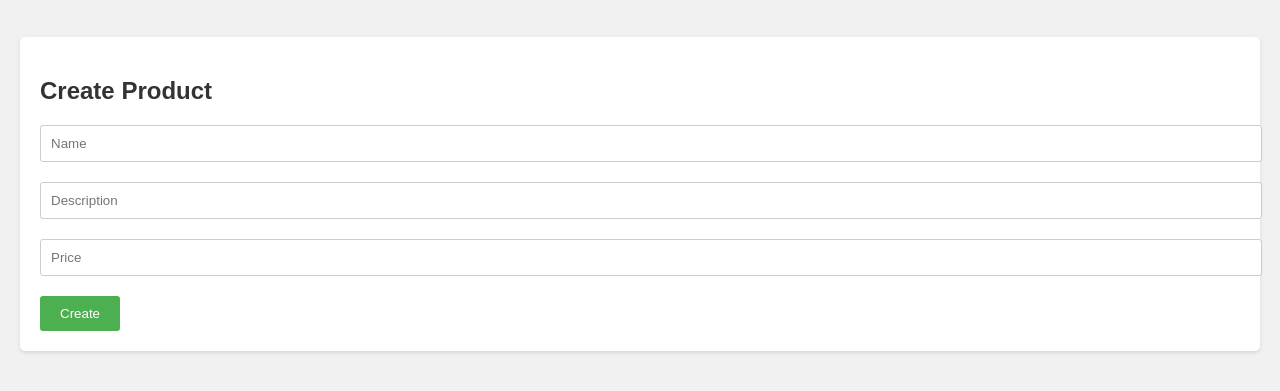
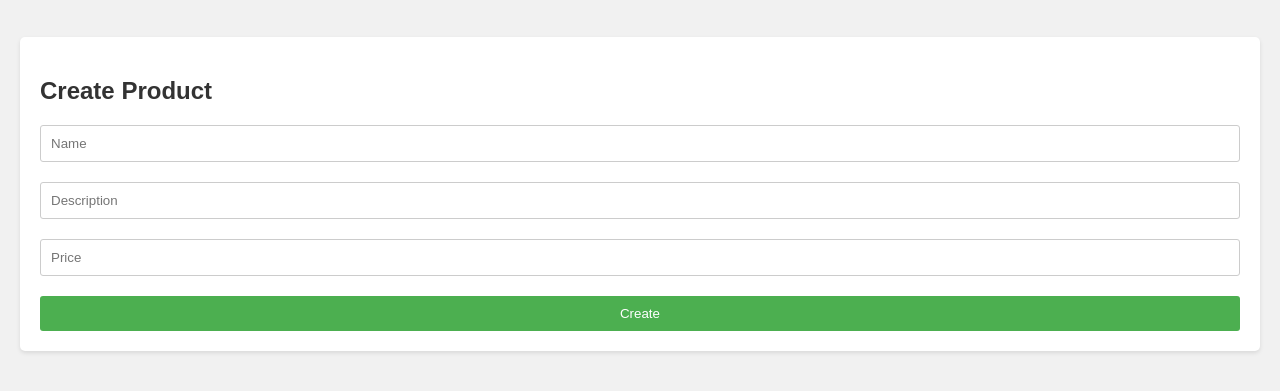
Before and after one commit to CaioCesarP/vitoria-ajuste-crud, a website: page front-end/index.html in a window 1280 px wide. Shown: the part 81-472 px from the top of the page. Drawn offline with Linux system fonts and the light colour scheme; no server answers.

Commit message:
:lipstick: feat: Ajuste da disposição do input. Quando é desejado que o elemento pegue o espaço que sobre do pai dele, evitar utilizar width: 100%. Ao utilizar o width 100% você pode deixar a chance de acontecer uma quebra do tamanho, como aconteceu. Recomendado utilizar o flex-grow: 1, ele faz o input ocupar o espaço do elemento pai que resta, permitindo colocar um margin horizontal dele ou um padding horizontal no pai sem influenciar o input."

```diff
--- a/front-end/style.css
+++ b/front-end/style.css
@@ -21,6 +21,8 @@ h1 {
 
 /* Estilos do formulário */
 #product-form {
+  display: flex;
+  flex-direction: column;
   margin-bottom: 40px;
   background-color: #fff;
   padding: 20px;
@@ -35,7 +37,7 @@ h1 {
 
 input[type="text"],
 input[type="number"] {
-  width: 100%;
+  flex-grow: 1;
   padding: 10px;
   margin-bottom: 20px;
   border: 1px solid #ccc;
```
